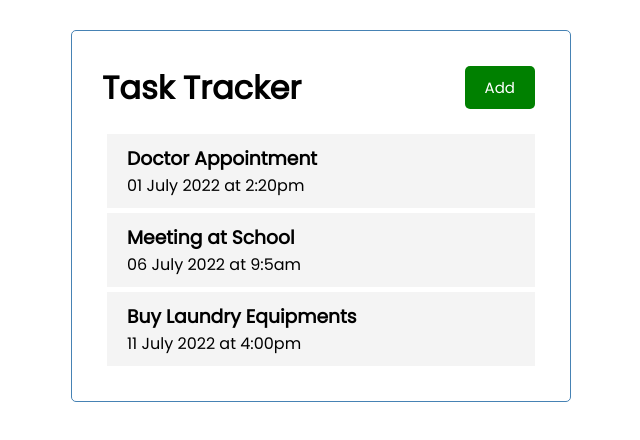
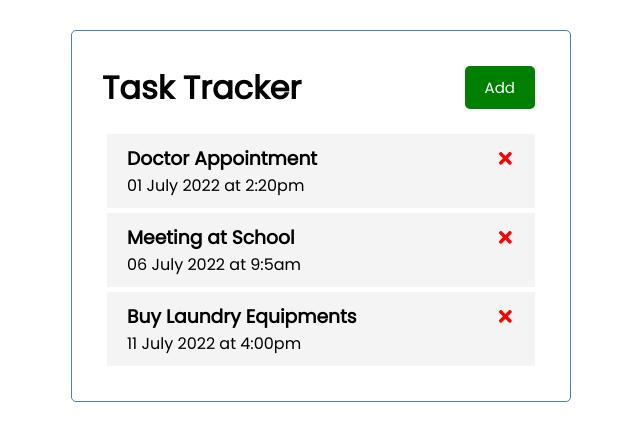
Before and after one commit to atprana/react-task-tracker, a React (Create React App) app: page / in a window 1280 px wide. Shown: the top 440 px of the page, without its empty margins (319-959 px from the left). Built offline with nearby package versions, Linux system fonts and the light colour scheme.

Commit message:
Toogle Reminder

```diff
--- a/package.json
+++ b/package.json
@@ -8,6 +8,7 @@
     "@testing-library/user-event": "^13.5.0",
     "react": "^18.2.0",
     "react-dom": "^18.2.0",
+    "react-icons": "^4.4.0",
     "react-scripts": "5.0.1",
     "web-vitals": "^2.1.4"
   },
--- a/src/App.js
+++ b/src/App.js
@@ -24,11 +24,25 @@
     ]
   )
 
+// delete task
+
+const deleteTask = (id) => {
+  // console.log('delete', id)
+  setTasks(tasks.filter((task)=> task.id !==id))
+}
+
+// Toggle Reminder
+const toggleReminder = (id) => {
+  console.log('Reminder',id)
+}
+
  return (
-   <div className=" container">
+    <div className=" container">
        <Header />
-       <Tasks tasks={tasks}/>
-     </div>
+       {tasks.length > 0 ? ( <Tasks tasks={tasks}
+       onDelete = {deleteTask}
+       onToggle = {toggleReminder} />) : 'No Tasks to show'}
+    </div>
    );
  }
    export default App
--- a/src/components/Button.js
+++ b/src/components/Button.js
@@ -19,7 +19,7 @@
 Button.propTypes = {
     text: Proptypes.string,
     color: Proptypes.string,
-    onClick: Proptypes.func.isRequired,
+  //  onClick: Proptypes.func.isRequired,
 }
 
 export default Button
--- a/src/components/Task.js
+++ b/src/components/Task.js
@@ -1,7 +1,15 @@
-const Task = ({task}) => {
+import {FaTimes} from 'react-icons/fa'
+
+const Task = ({task, onDelete, onToggle}) => {
   return (
-    <div className="task">
-      <h3>{task.text} </h3>
+    <div className="task" onDoubleClick={() => onToggle(task.id)}>
+      <h3>
+        {task.text} {' '}
+      <FaTimes
+        style={{color:'red', cursor:'pointer'}}
+        onClick= {() => onDelete(task.id)}
+      />
+      </h3>
       <p> {task.day} </p>
     </div>
   )
--- a/src/components/Tasks.js
+++ b/src/components/Tasks.js
@@ -1,12 +1,14 @@
-
 import Task from './Task'
 
-const Tasks = ({tasks}) => {
+const Tasks = ({tasks, onDelete, onToggle}) => {
 return (
   <>
     {tasks.map((task) => (
-        <Task key={task.id} task={task}/>        ))}
-    </>
+        <Task key={task.id} task={task}
+        onDelete={onDelete}
+        onToggle={onToggle}/>)
+      )}
+  </>
   )
 }
 
```
Also changed, not shown: 1 other file (tests, documents, lock files or other folders).
